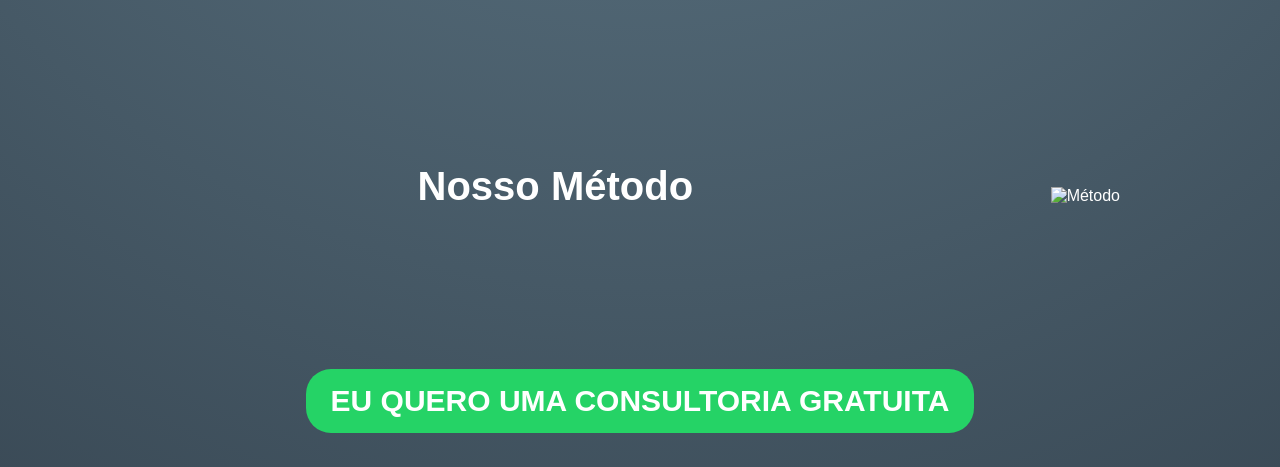
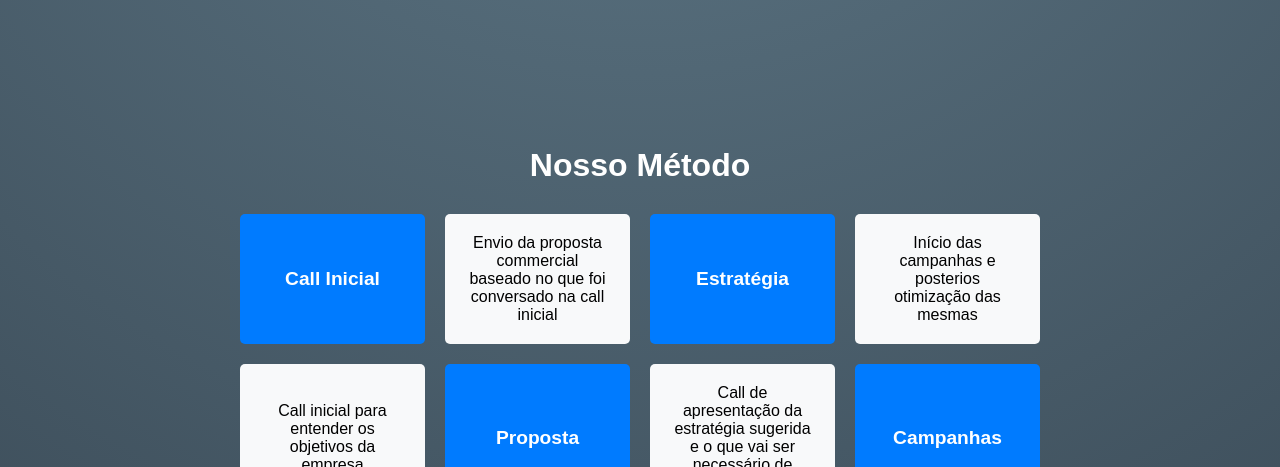
Before and after one commit to jgmcorrea/m2ldigital, a plain HTML site: page index.html in a window 1280 px wide. Shown: the part 1784-2251 px from the top of the page. Drawn offline with Linux system fonts and the light colour scheme.

Commit message:
Atualização 1 09/02/25

```diff
--- a/index.html
+++ b/index.html
@@ -43,8 +43,6 @@
         <section id="agencia">
             <div class="section-content">
                 <h1>A Agência de Tráfego</h1>
-            </div>
-            <div class="section-content">
                 <p>A M2L Digital nasceu em 2024 com a missão de proporcionar soluções estratégicas para aumentar a visibilidade online e conquistar novos clientes de maneira eficaz.
                 Somos uma agência especializada em tráfego pago, focada em ajudar empresas a expandirem seus negócios através da internet.</p>
             </div>
@@ -92,11 +90,18 @@
         </section>
 
         <section id="metodo">
-            <div class="section-content">
+            <div class="section-content-metodo">
                 <h1>Nosso Método</h1>
-            </div>
-            <div class="imagem">
-                <img src="#" alt="Método">
+                <div class="metodo-grid">
+                    <div class="etapa">Call Inicial</div>
+                    <div class="descricao">Envio da proposta commercial baseado no que foi conversado na call inicial</div>
+                    <div class="etapa">Estratégia</div>
+                    <div class="descricao">Início das campanhas e posterios otimização das mesmas</div>
+                    <div class="descricao">Call inicial para entender os objetivos da empresa</div>
+                    <div class="etapa">Proposta</div>
+                    <div class="descricao">Call de apresentação da estratégia sugerida e o que vai ser necessário de novos ativos</div>
+                    <div class="etapa">Campanhas</div>
+                </div>
             </div>
         </section>
 
--- a/style.css
+++ b/style.css
@@ -142,7 +142,7 @@ section {
 /*------------------------AGENCIA---------------------*/
 #agencia {
     display: grid;
-    grid-template-columns: repeat(3, 1fr); /* 3 colunas */
+    grid-template-columns: repeat(2, 1fr); /* 2 colunas */
     gap: 20px; /* Espaçamento entre colunas */
     align-items: center; /* Centraliza verticalmente */
     padding: 100px 20px;
@@ -155,6 +155,7 @@ section {
     height: auto;
     border-radius: 10px;
     box-shadow: 0 4px 8px rgba(0, 0, 0, 0.2);
+    width: 400px;
 }
 
 /* Responsividade para telas menores */
@@ -237,6 +238,49 @@ section {
     .section-content-2 {
         grid-template-columns: 1fr;
     }
+}
+/*------------------------------- MÉTODO ----------------------------*/
+#metodo {
+    padding: 50px 0;
+    text-align: center;
+}
+
+.section-content-metodo h1 {
+    font-size: 2rem;
+    margin-bottom: 30px;
+}
+
+.metodo-grid {
+    display: grid;
+    grid-template-columns: repeat(4, 1fr);
+    gap: 20px;
+    max-width: 800px;
+    margin: 0 auto;
+}
+
+.etapa {
+    font-size: 1.2rem;
+    font-weight: bold;
+    background-color: #007BFF;
+    color: white;
+    padding: 20px;
+    border-radius: 5px;
+    display: flex;
+    align-items: center;
+    justify-content: center;
+    min-height: 80px; /* Para manter o tamanho uniforme */
+}
+
+.descricao {
+    font-size: 1rem;
+    background-color: #f8f9fa;
+    color: black;
+    padding: 20px;
+    border-radius: 5px;
+    display: flex;
+    align-items: center;
+    justify-content: center;
+    min-height: 80px; /* Para manter o tamanho uniforme */
 }
 /*------------------------------------- CTA ---------------------------------*/
 .cta-whatsapp {
```
